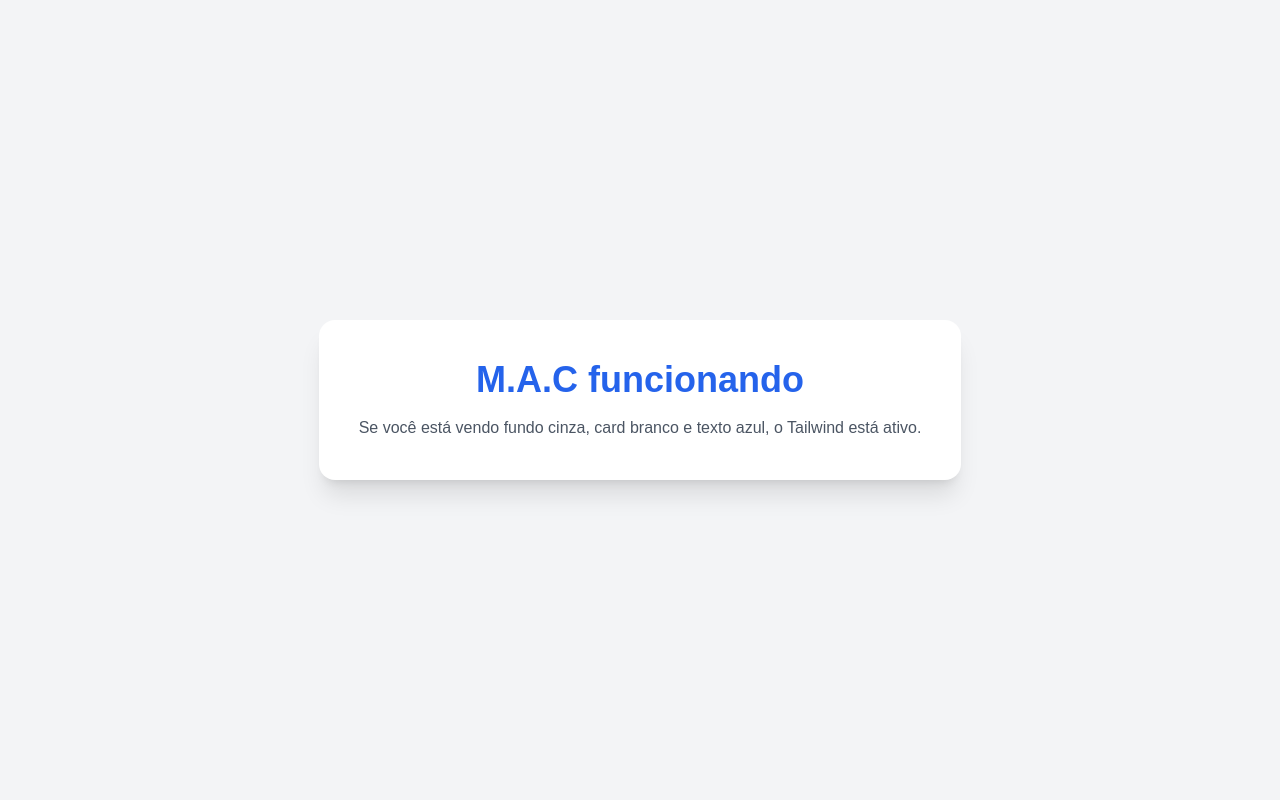
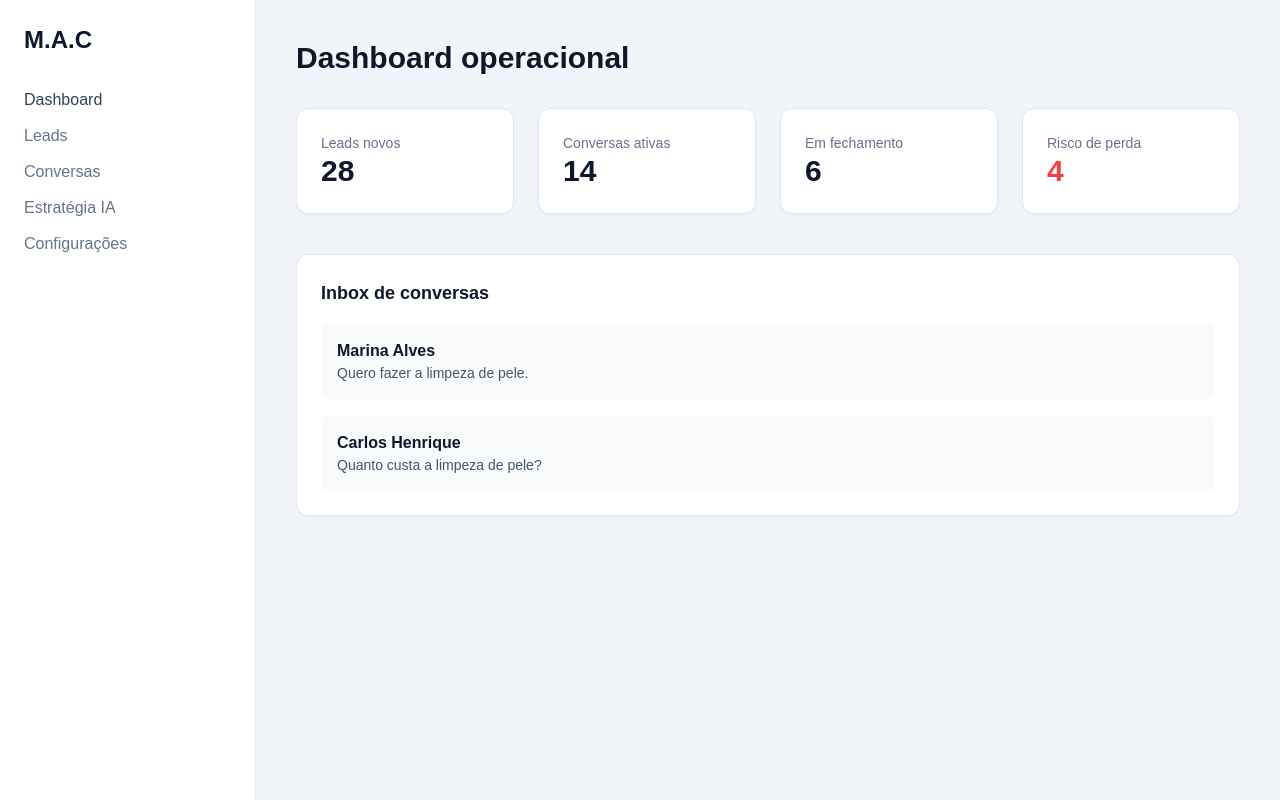
Before and after one commit to bubber28/mac-frontend, a Next.js app: page / in a window 1280 px wide. Built offline with nearby package versions, Linux system fonts and the light colour scheme.

Commit message:
Update page.js

```diff
--- a/app/page.js
+++ b/app/page.js
@@ -1,16 +1,81 @@
 export default function Page() {
   return (
-    <main className="min-h-screen bg-gray-100 p-10 flex items-center justify-center">
-      <div className="bg-white shadow-xl rounded-2xl p-10 text-center">
-        <h1 className="text-4xl font-bold text-blue-600">
-          M.A.C funcionando
+    <div className="flex min-h-screen bg-slate-100">
+
+      {/* SIDEBAR */}
+      <aside className="w-64 bg-white border-r border-slate-200 p-6">
+        <h1 className="text-2xl font-bold text-slate-900 mb-8">
+          M.A.C
         </h1>
 
-        <p className="mt-4 text-gray-600">
-          Se você está vendo fundo cinza, card branco e texto azul,
-          o Tailwind está ativo.
-        </p>
-      </div>
-    </main>
+        <nav className="space-y-3">
+          <div className="text-slate-700 font-medium">Dashboard</div>
+          <div className="text-slate-500">Leads</div>
+          <div className="text-slate-500">Conversas</div>
+          <div className="text-slate-500">Estratégia IA</div>
+          <div className="text-slate-500">Configurações</div>
+        </nav>
+      </aside>
+
+      {/* CONTEÚDO */}
+      <main className="flex-1 p-10">
+
+        <h2 className="text-3xl font-bold text-slate-900 mb-8">
+          Dashboard operacional
+        </h2>
+
+        {/* CARDS */}
+        <div className="grid grid-cols-4 gap-6 mb-10">
+
+          <div className="bg-white p-6 rounded-xl shadow-sm border">
+            <p className="text-slate-500 text-sm">Leads novos</p>
+            <p className="text-3xl font-bold text-slate-900">28</p>
+          </div>
+
+          <div className="bg-white p-6 rounded-xl shadow-sm border">
+            <p className="text-slate-500 text-sm">Conversas ativas</p>
+            <p className="text-3xl font-bold text-slate-900">14</p>
+          </div>
+
+          <div className="bg-white p-6 rounded-xl shadow-sm border">
+            <p className="text-slate-500 text-sm">Em fechamento</p>
+            <p className="text-3xl font-bold text-slate-900">6</p>
+          </div>
+
+          <div className="bg-white p-6 rounded-xl shadow-sm border">
+            <p className="text-slate-500 text-sm">Risco de perda</p>
+            <p className="text-3xl font-bold text-red-500">4</p>
+          </div>
+
+        </div>
+
+        {/* INBOX */}
+        <div className="bg-white rounded-xl shadow-sm border p-6">
+          <h3 className="text-lg font-semibold text-slate-900 mb-4">
+            Inbox de conversas
+          </h3>
+
+          <div className="space-y-4">
+
+            <div className="p-4 rounded-lg bg-slate-50">
+              <p className="font-semibold">Marina Alves</p>
+              <p className="text-slate-600 text-sm">
+                Quero fazer a limpeza de pele.
+              </p>
+            </div>
+
+            <div className="p-4 rounded-lg bg-slate-50">
+              <p className="font-semibold">Carlos Henrique</p>
+              <p className="text-slate-600 text-sm">
+                Quanto custa a limpeza de pele?
+              </p>
+            </div>
+
+          </div>
+
+        </div>
+
+      </main>
+    </div>
   );
 }
```
